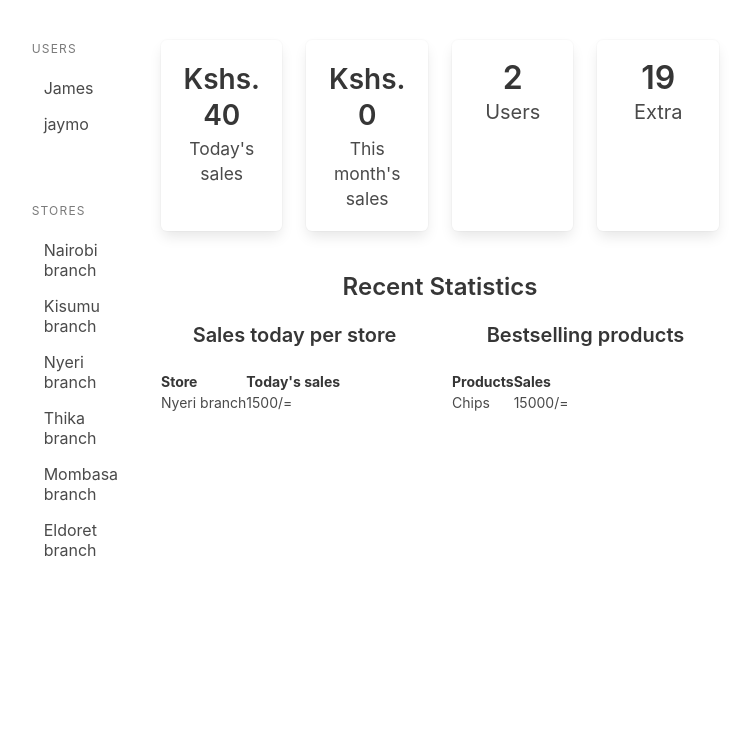
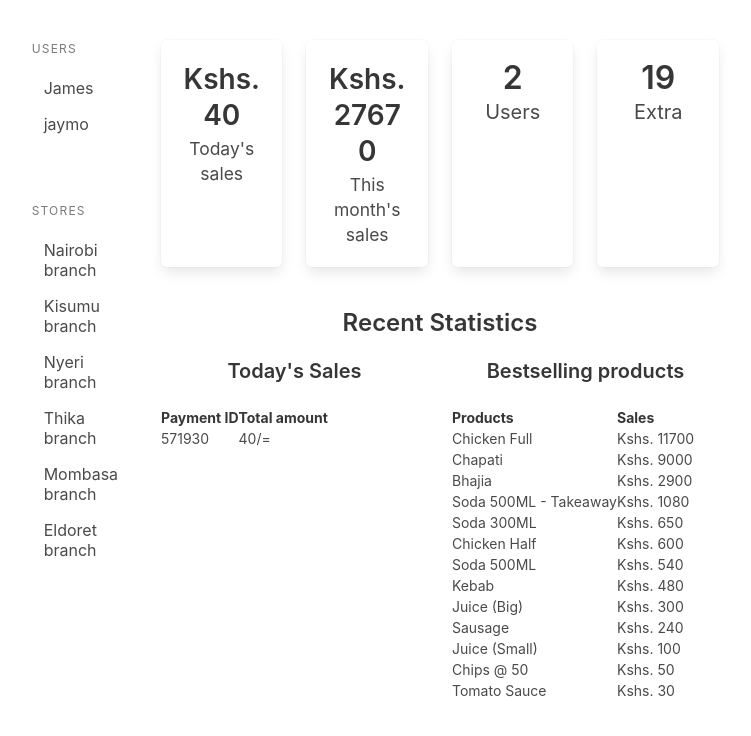
Before and after one commit to jaykaranja/SalesMS, a Django app: page /administration/ in a window 1280 px wide. Shown: the part 64-800 px from the top of the page, without its empty margins (297-1048 px from the left). Run offline with Django 4.2, Linux system fonts and the light colour scheme; a user stored in the database is signed in; data comes from the database, SQL or seed files in the repository; both versions use the stored data as it was after the commit.

Commit message:
First commit

```diff
--- a/core/models.py
+++ b/core/models.py
@@ -1,6 +1,5 @@
 from django.db import models
 from django.contrib.auth.models import User
-from django.urls import reverse
 
 # Create your models here.
 
--- a/core/templates/adminapp/base.html
+++ b/core/templates/adminapp/base.html
@@ -15,7 +15,7 @@
         <div class="container">
             <nav class="navbar" role="navigation" aria-label="main navigation">
               <div class="navbar-brand">
-                <a class="navbar-item" href="{% url 'dashboard' %}">
+                <a class="navbar-item" href="{% url 'admin-index' %}">
                   <img src="{% static 'images/logo.png' %}" width="112" height="28">
                 </a>
 
--- a/core/templates/adminapp/index.html
+++ b/core/templates/adminapp/index.html
@@ -63,19 +63,23 @@
           <p class="title is-4 has-text-centered">Recent Statistics</p>
           <div class="columns">
             <div class="column" id="firstcoladmin">
-              <p class="title is-5 has-text-centered">Sales today per store</p>
+              <p class="title is-5 has-text-centered">Today's Sales</p>
               <table class="admindashtable">
                 <thead>
                   <tr>
-                    <th>Store</th>
-                    <th>Today's sales</th>
+                    <th>Payment ID</th>
+                    <th>Total amount</th>
                   </tr>
                 </thead>
                 <tbody>
+                  {% if todayspayments %}
+                  {% for payment in todayspayments %}
                   <tr>
-                    <td>Nyeri branch</td>
-                    <td>1500/=</td>
+                    <td>{{ payment.payment_id }}</td>
+                    <td>{{ payment.total_price }}/=</td>
                   </tr>
+                  {% endfor %}
+                  {% endif %}
                 </tbody>
               </table>
             </div>
@@ -89,10 +93,12 @@
                   </tr>
                 </thead>
                 <tbody>
-                  <tr>
-                    <td>Chips</td>
-                    <td>15000/=</td>
-                  </tr>
+                  {% for key, value in items %}
+                    <tr>
+                      <td>{{ key }}</td>
+                      <td>Kshs. {{ value }}</td>
+                    </tr>
+                  {% endfor %}
                 </tbody>
               </table>
             </div>
--- a/core/views.py
+++ b/core/views.py
@@ -1,7 +1,6 @@
 import datetime
 import random
 import string
-from time import timezone
 from django.db import IntegrityError
 from django.core.exceptions import ObjectDoesNotExist
 from django.shortcuts import render, redirect, get_object_or_404
@@ -198,7 +197,8 @@ class Adminapp():
     @permission_required(perm='is_superuser is True', login_url='loginasadminerror')
     def index(request):
         users = User.objects.all()
-
+        todayspayments = Payment.objects.filter(date_created__date = datetime.date.today())
+        today = datetime.datetime.now()
         def todaystotals():
             total = 0
             todayssales = Payment.objects.filter(date_created__date =datetime.date.today())
@@ -208,15 +208,30 @@ class Adminapp():
 
         def monthstotals():
             total = 0
-            monthsales = Payment.objects.filter(date_created__date = datetime.date.today() - datetime.timedelta(30))
+            monthsales = Payment.objects.filter(date_created__year = today.year, date_created__month = today.month)
             for sale in monthsales:
                 total = sale.total_price() + total
 
             return total
 
+        itemssorted = {}
+
+        allitems = PaymentItem.objects.all()
+
+        for item in allitems:
+            if item.product.product_name not in itemssorted:
+                itemssorted[item.product.product_name] = item.total_price()
+
+            else:
+                value = itemssorted[item.product.product_name]
+                newvalue = item.total_price() + value
+                itemssorted[item.product.product_name] = newvalue
+
         context = {
             'users' : users,
             'todayssales' : todaystotals,
             'monthsales' : monthstotals,
+            'items' : sorted(itemssorted.items(), key=lambda x:x[1], reverse=True),
+            'todayspayments' : todayspayments,
         }
         return render(request, 'adminapp/index.html', context)
```
Also changed, not shown: db.sqlite3.
